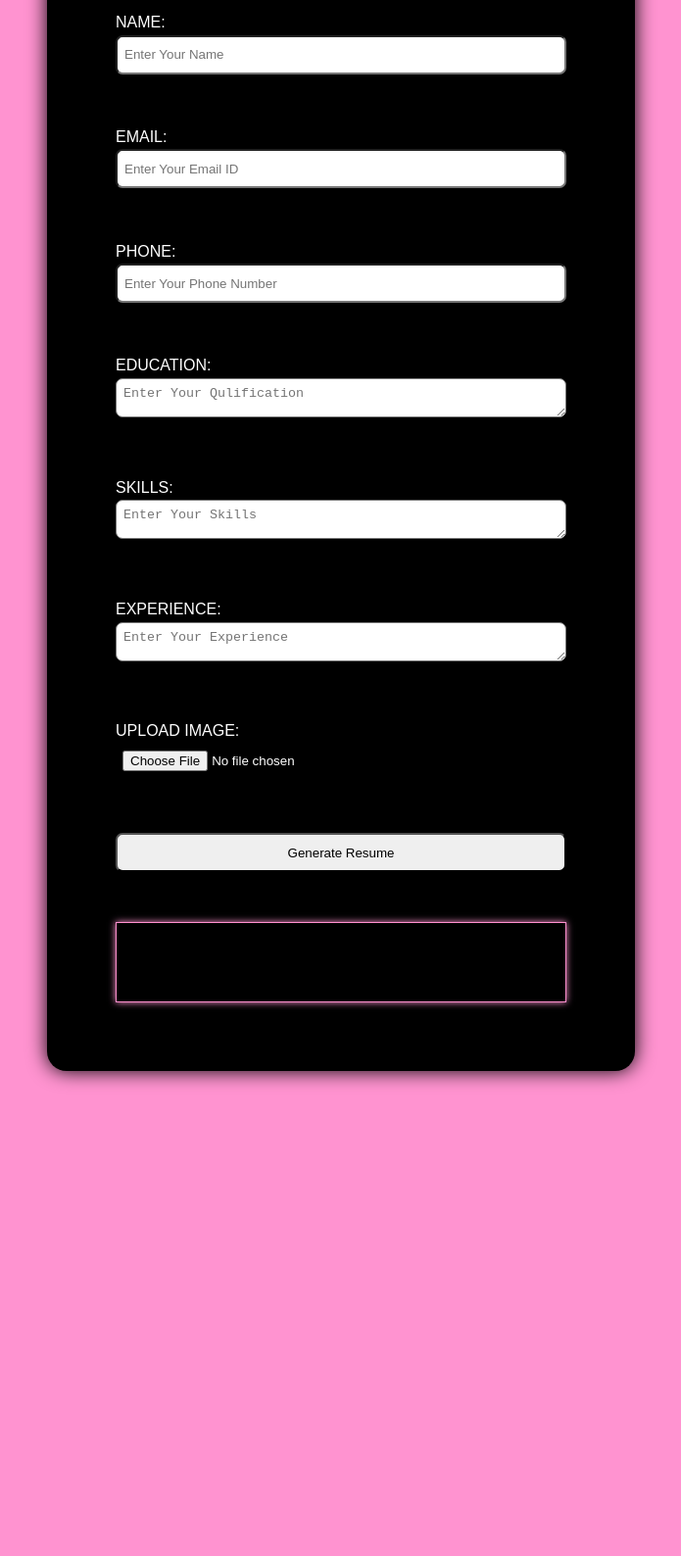
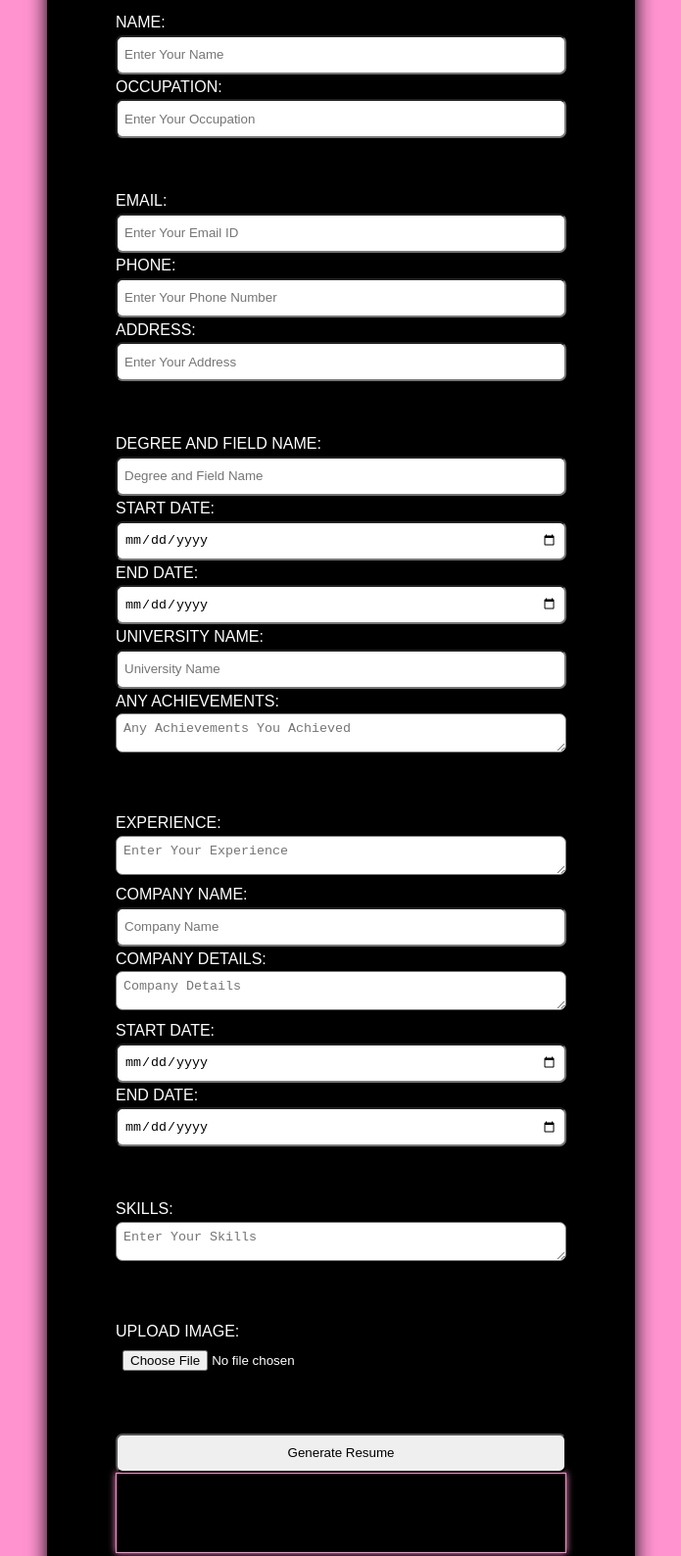
Before and after one commit to IzmaRao/dynamic-resume-builder, a plain HTML site: page index.html in a window 1280 px wide. Shown: the part 100-1688 px from the top of the page at 98% size, without its empty margins (292-987 px from the left). Before the commit the page ends 1233 px from the top, so only its background shows below. Drawn offline with Linux system fonts and the light colour scheme.

Commit message:
Update index.html

```diff
--- a/index.html
+++ b/index.html
@@ -1,73 +1,98 @@
 <!DOCTYPE html>
 <html lang="en">
   <head>
-    <meta charset="UTF-8">
-    <meta name="viewport" content="width=device-width, initial-scale=1.0">
+    <meta charset="UTF-8" />
+    <meta name="viewport" content="width=device-width, initial-scale=1.0" />
     <title>Document</title>
-    <link rel="stylesheet" href="./style.css">
-    <link rel="stylesheet" href="./main.js">
+    <link rel="stylesheet" href="./style.css" />
+    <link rel="stylesheet" href="./main.js" />
     <script src="https://unpkg.com/jspdf@latest/dist/jspdf.min.js"></script>
   </head>
   <body>
     <form action="" id="resumeform">
         <div class="sec-div">
             <div class="main-div">
-            <div class="name"><p>Name:</p>
-            <input class="input" id="Name" placeholder="Enter Your Name" type="text" title="Name"/>
+
+                <!-- Name and Occupation Block -->
+                <div class="ame">
+                    <p>Name:</p>
+                    <input class="input" id="Name" placeholder="Enter Your Name" type="text" title="Name" required/>
                 </div>
-            <br />
-            <br />
-            <!-- -->
-            <div class="email"><p>Email:</p>
-            <input id="Email" placeholder="Enter Your Email ID" class="input" type="email" title="Email"/>
+                <div class="ccupation">
+                    <p>Occupation:</p>
+                    <input class="input" id="Occupation" placeholder="Enter Your Occupation" type="text" title="Occupation" required/>
                 </div>
-            <br />
-            <br />
-            <div class="phone"><p>Phone:</p>
-            <input id="Phone" placeholder="Enter Your Phone Number" class="input" type="number" title="Phone"/>
+                <br/><br/>
+
+                <!-- Contact Block -->
+                <div class="email">
+                    <p>Email:</p>
+                    <input id="Email" placeholder="Enter Your Email ID" class="input" type="email" title="Email" required/>
                 </div>
-            <br />
-            <br />
-            <!-- -->
-            <div class="education"><p>Education:</p>
-            <textarea type="text" class="input" id="Education" title="Education" rows="4" cols="30" placeholder="Enter Your Qulification"></textarea>
+                <div class="phone">
+                    <p>Phone:</p>
+                    <input id="Phone" placeholder="Enter Your Phone Number" class="input" type="tel" title="Phone" required/>
                 </div>
-            <br />
-            <br />
-            <!-- -->
-            <div class="Skill"><p>Skills:</p>
-            <textarea type="text" class="input" id="Skill" title="Skill" rows="4" cols="30" placeholder="Enter Your Skills"></textarea>
+                <div class="address">
+                    <p>Address:</p>
+                    <input id="Address" placeholder="Enter Your Address" class="input" type="text" title="Address" required/>
                 </div>
-            <br />
-            <br />
-            <!-- -->
-            <div class="experience"><p>Experience:</p>
-            <textarea type="text" class="input" id="Experience" title="Experience" rows="4" cols="30" placeholder="Enter Your Experience"></textarea>
+                <br/><br/>
+
+                <!-- Education Block -->
+                <div class="education">
+                    <p>Degree and Field Name:</p>
+                    <input class="input" id="Degree" placeholder="Degree and Field Name" type="text" title="Degree" required/>
+                    <p>Start Date:</p>
+                    <input class="input" id="EducationStart" type="date" title="Education Start" required/>
+                    <p>End Date:</p>
+                    <input class="input" id="EducationEnd" type="date" title="Education End" required/>
+                    <p>University Name:</p>
+                    <input class="input" id="UniversityName" placeholder="University Name" type="text" title="University" required/>
+                    <p>Any Achievements:</p>
+                    <textarea class="input" id="Achievements" title="Achievements" rows="4" cols="30" placeholder="Any Achievements You Achieved"></textarea>
                 </div>
-            <br />
-            <br />
-            <!-- -->
-            <div class="uploadimg"><p>Upload Image:</p>
-            <input id="Uploadimg" placeholder="Upload Your Image" class="input"  title="Upload" type="file" name="dp"/>
+                <br/><br/>
+
+                <!-- Experience Block -->
+                <div class="experience">
+                    <p>Experience:</p>
+                    <textarea class="input" id="Experience" title="Experience" rows="4" cols="30" placeholder="Enter Your Experience"></textarea>
+                    <p>Company Name:</p>
+                    <input class="input" id="CompanyName" placeholder="Company Name" type="text" title="Company Name"/>
+                    <p>Company Details:</p>
+                    <textarea class="input" id="CompanyDetails" title="Company Details" rows="4" cols="30" placeholder="Company Details"></textarea>
+                    <p>Start Date:</p>
+                    <input class="input" id="JobStart" type="date" title="Job Start"/>
+                    <p>End Date:</p>
+                    <input class="input" id="JobEnd" type="date" title="Job End"/>
                 </div>
-            <br />
-            <br />
-            <!-- -->
+                <br/><br/>
+
+                <!-- Skills Block -->
+                <div class="kills">
+                    <p>Skills:</p>
+                    <textarea class="input" id="Skills" title="Skills" rows="4" cols="30" placeholder="Enter Your Skills" required></textarea>
+                </div>
+                <br/><br/>
+
+                <!-- Upload Image Block -->
+                <div class="uploadimg">
+                    <p>Upload Image:</p>
+                    <input id="Uploadimg" placeholder="Upload Your Image" class="input" title="Upload" type="file" name="dp"/>
+                </div>
+                <br/><br/>
+
+                <!-- Submit Button -->
                 <div class="submitbutton">
-            <button id="Print-Button" class="input"  title="submit" type="submit" >Generate Resume</button>
-            <!-- <button id="Download-Button" class="input" title="download" type="button" >Download Resume</button>     -->
+                    <button id="Print-Button" class="input" title="submit" type="submit">Generate Resume</button>
                 </div>
-            <br />
-            <br />
 
+        <div id="resumeOutput"></div>
+        <script src="main.js"></script>
 
-        <div id="resumeOutput">
-        </div>
-        <script src="main.js"></script>
     </form>
 </div>
 </div>
-
-
   </body>
 </html>
```
Lines whose indentation alone changed are shown as unchanged.
